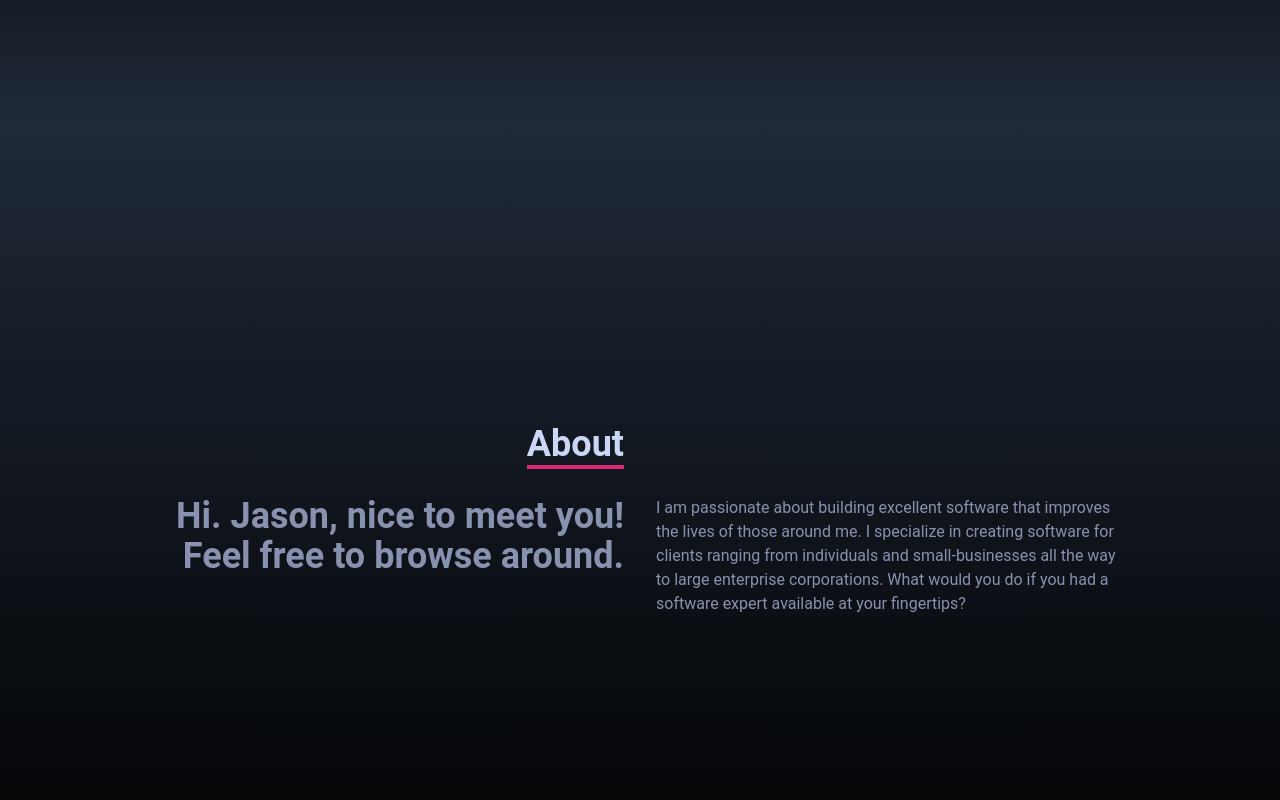
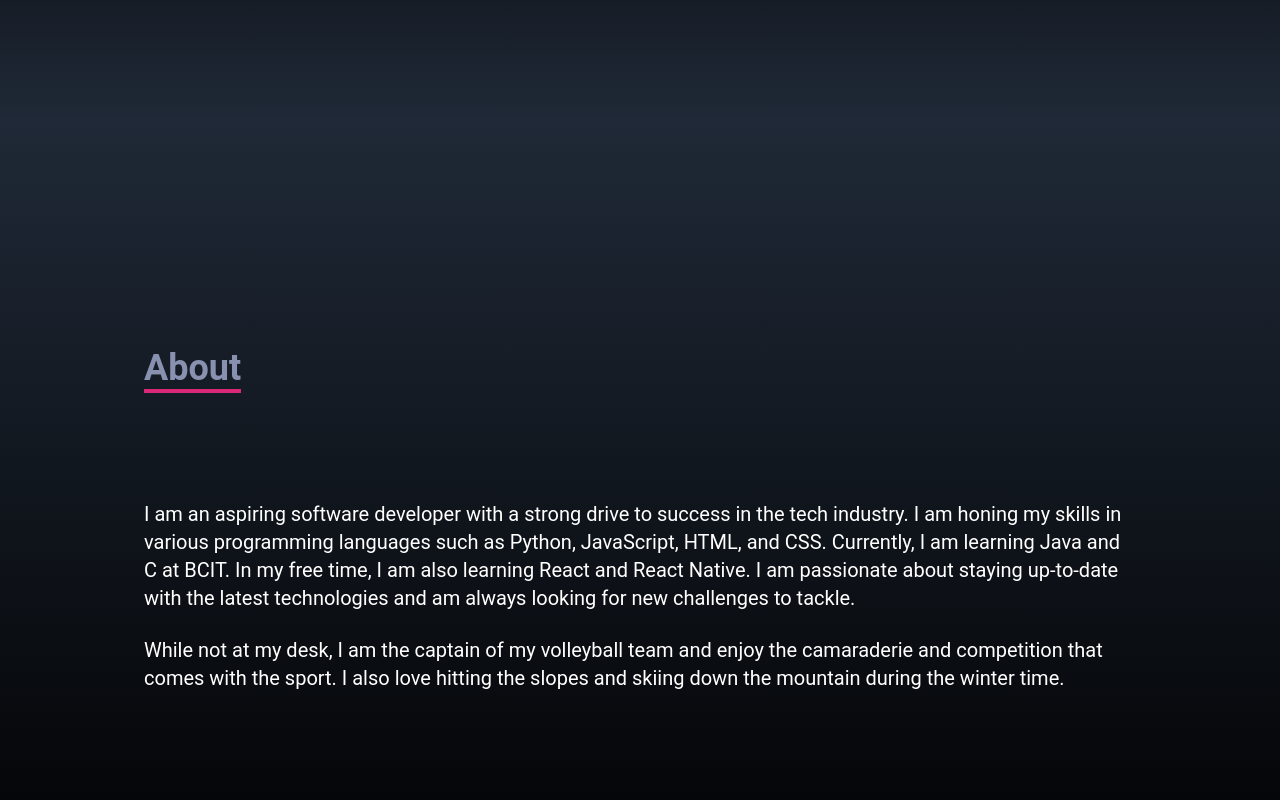
Before and after one commit to jaason-shi/jason-react-portfolio, a React (Create React App) app: page / in a window 1280 px wide. Shown: the part 680-1480 px from the top of the page. Built offline with nearby package versions, Linux system fonts and the light colour scheme; the HTML template or start-up script is replaced by a standard one.

Commit message:
remove side div from about page

```diff
--- a/src/components/About.jsx
+++ b/src/components/About.jsx
@@ -4,31 +4,33 @@ const About = () => {
   return (
     <div
       name="about"
-      className="w-full h-screen bg-gradient-to-b from-gray-800 to-black text-[#8892b0]"
+      className="w-full h-screen bg-gradient-to-b from-gray-800 to-black text-white"
     >
-      <div className="w-full h-full flex flex-col justify-center items-center">
-        <div className="max-w-[1000px] w-full grid grid-cols-2 gap-8">
-          <div className="sm:text-right pb-8 pl-4">
-            <p className="text-4xl font-bold inline border-b-4 text-[#ccd6f6] border-pink-600">
-              About
-            </p>
-          </div>
-          <div></div>
+      <div className="max-w-screen-lg p-4 mx-auto flex flex-col justify-center w-full h-full">
+        <div className="pb-8">
+          <p className="text-4xl font-bold inline border-b-4 text-[#8892b0] border-pink-600">
+            About
+          </p>
         </div>
-        <div className="max-w-[1000px] w-full grid sm:grid-cols-2 gap-8 px-4">
-          <div className="sm:text-right text-4xl font-bold">
-            <p>Hi. Jason, nice to meet you! Feel free to browse around.</p>
-          </div>
-          <div>
-            <p>
-              I am passionate about building excellent software that improves
-              the lives of those around me. I specialize in creating software
-              for clients ranging from individuals and small-businesses all the
-              way to large enterprise corporations. What would you do if you had
-              a software expert available at your fingertips?
-            </p>
-          </div>
-        </div>
+
+        <p className="text-xl mt-20">
+          I am an aspiring software developer with a strong drive to success in
+          the tech industry. I am honing my skills in various programming
+          languages such as Python, JavaScript, HTML, and CSS. Currently, I am
+          learning Java and C at BCIT. In my free time, I am also learning React
+          and React Native. I am passionate about staying up-to-date with the
+          latest technologies and am always looking for new challenges to
+          tackle.
+        </p>
+
+        <br />
+
+        <p className="text-xl">
+          While not at my desk, I am the captain of my volleyball team and enjoy
+          the camaraderie and competition that comes with the sport. I also love
+          hitting the slopes and skiing down the mountain during the winter
+          time.
+        </p>
       </div>
     </div>
   );
```
